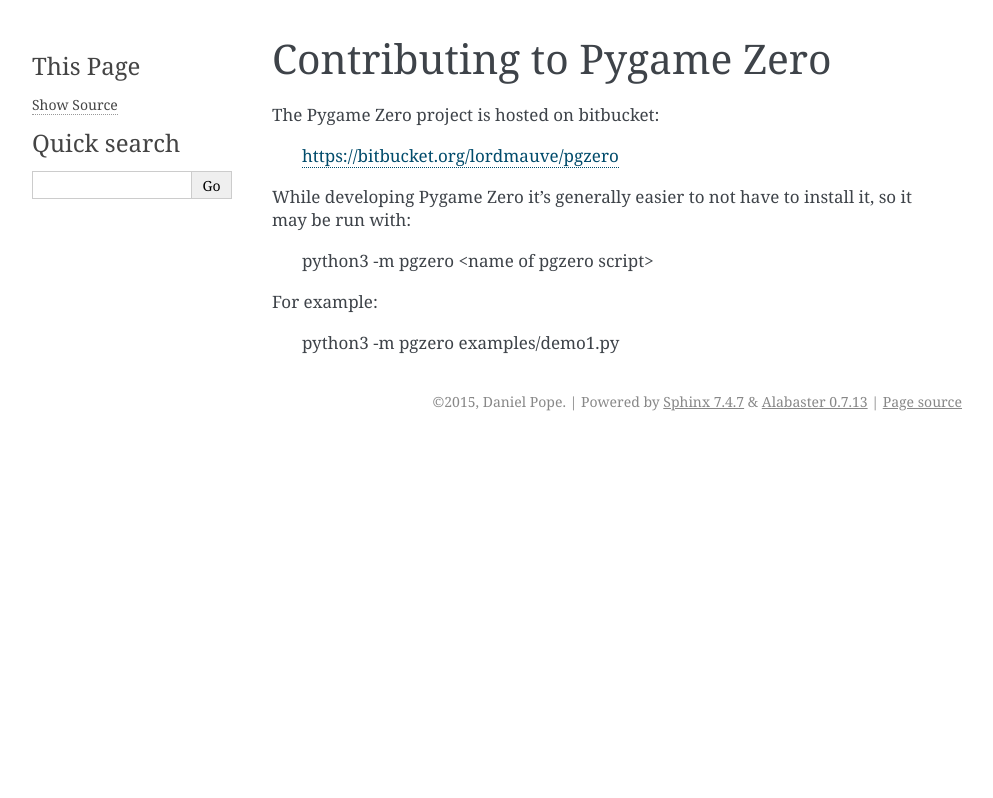
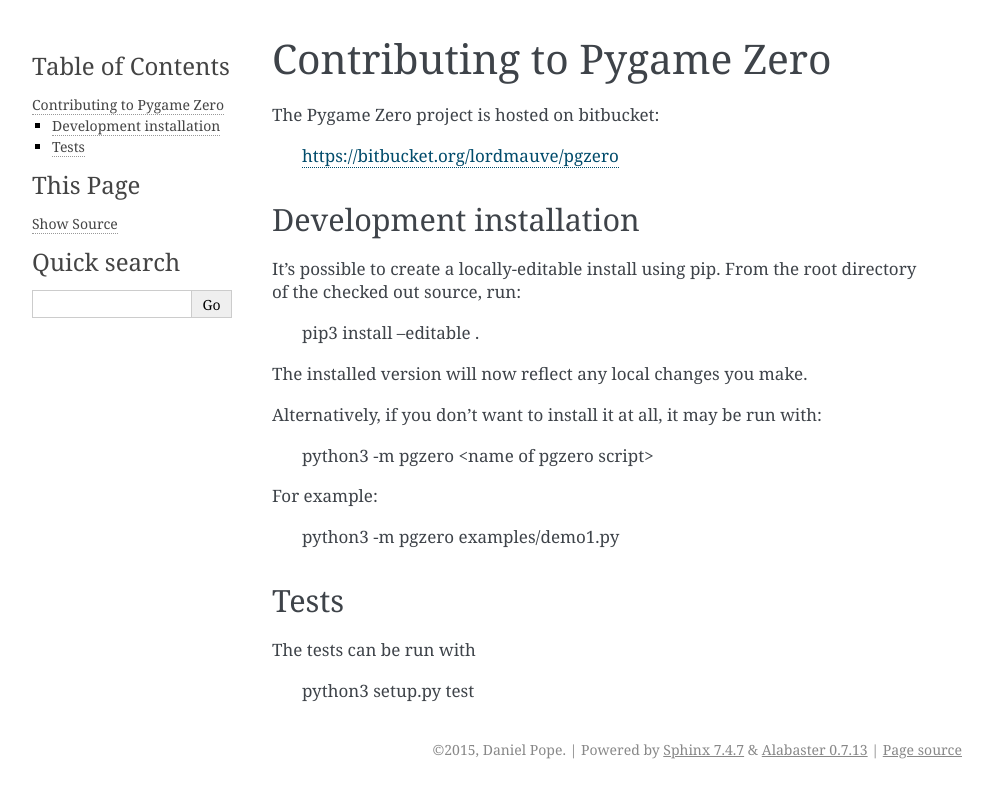
Before and after one commit to lordmauve/pgzero, a Sphinx documentation site: the page built from doc/contributing.rst, in a window 1280 px wide. Shown: the top 798 px of the page, without its empty margins (148-1141 px from the left). Built offline with Sphinx 7.4.7, drawn with Linux system fonts in a browser that asks for light colours.

Commit message:
Updated contib documentation

```diff
--- a/doc/contributing.rst
+++ b/doc/contributing.rst
@@ -5,10 +5,26 @@
 
     https://bitbucket.org/lordmauve/pgzero
 
-While developing Pygame Zero it's generally easier to not have to install it, so it may be run with:
+Development installation
+------------------------
+
+It's possible to create a locally-editable install using pip. From the root directory of the checked out source, run:
+
+    pip3 install --editable .
+
+The installed version will now reflect any local changes you make.
+
+Alternatively, if you don't want to install it at all, it may be run with:
 
    python3 -m pgzero <name of pgzero script>
 
 For example:
 
    python3 -m pgzero examples/demo1.py
+
+Tests
+-----
+
+The tests can be run with
+
+    python3 setup.py test
```
